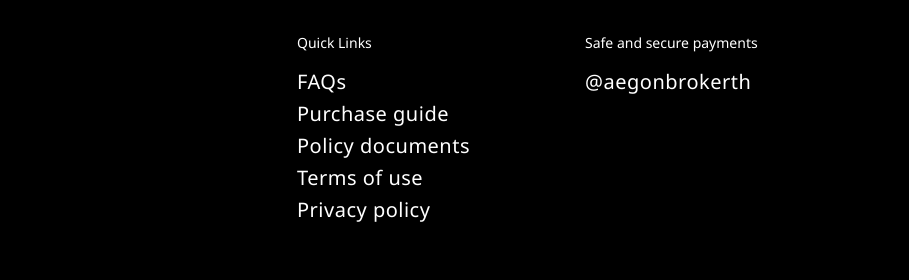
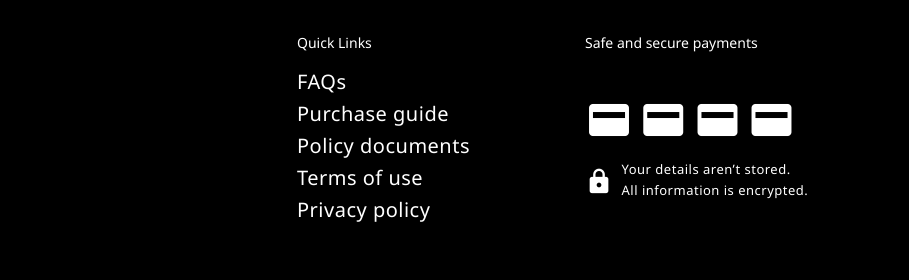
Before and after one commit to raynormw/frontend-thailand, a plain HTML site: page footer.html in a window 1280 px wide. Shown: the top 280 px of the page, 371-1280 px from the left. Drawn offline with Linux system fonts and the light colour scheme.

Commit message:
:sparkles: Footer pattern done

```diff
--- a/footer.html
+++ b/footer.html
@@ -35,7 +35,19 @@
       <div class="grid-1">
         <p class="footer-title">Safe and secure payments</p>
         <div class="footer-content">
-          <p>@aegonbrokerth</p>
+          <p class="m-t-32">
+            <span class="mdi mdi-credit-card"></span>
+            <span class="mdi mdi-credit-card"></span>
+            <span class="mdi mdi-credit-card"></span>
+            <span class="mdi mdi-credit-card"></span>
+          </p>
+          <div class="footer-lock">
+            <span class="mdi mdi-lock"></span>
+            <div>
+              <p>Your details aren’t stored.</p>
+              <p>All information is encrypted.</p>
+            </div>
+          </div>
         </div>
       </div>
     </div>
@@ -82,6 +94,20 @@
     font-size: 11px;
   }
 
+  .mdi-credit-card {
+    font-size: 48px;
+  }
+
+  .footer-lock {
+    font-size: 13px;
+    display: flex;
+  }
+
+  .mdi-lock {
+    font-size: 28px;
+    margin-right: 8px;
+  }
+
   .footer-copyright {
     font-size: 11px;
     text-align: center;
```
